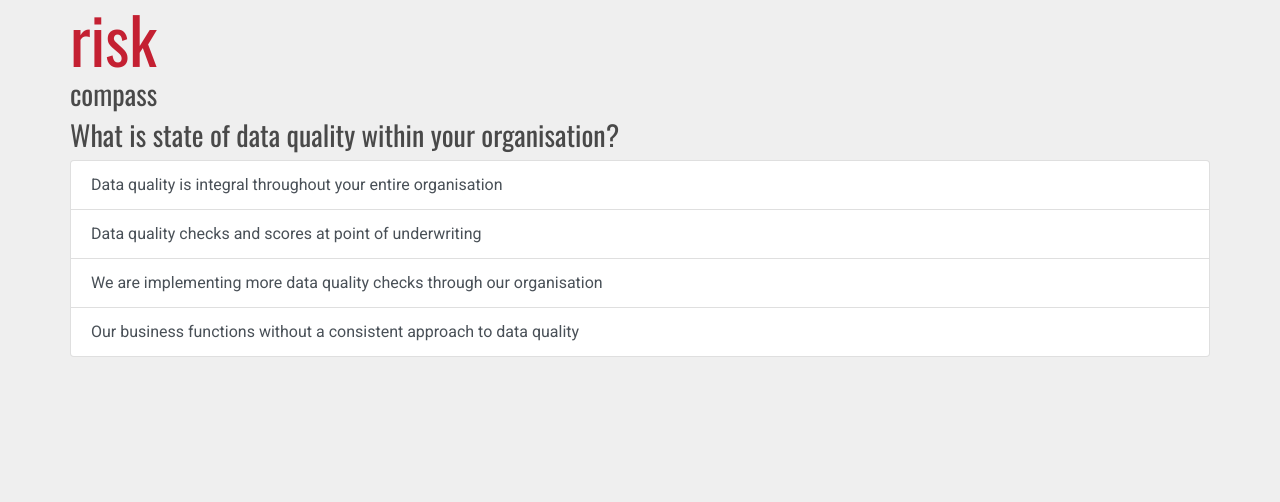
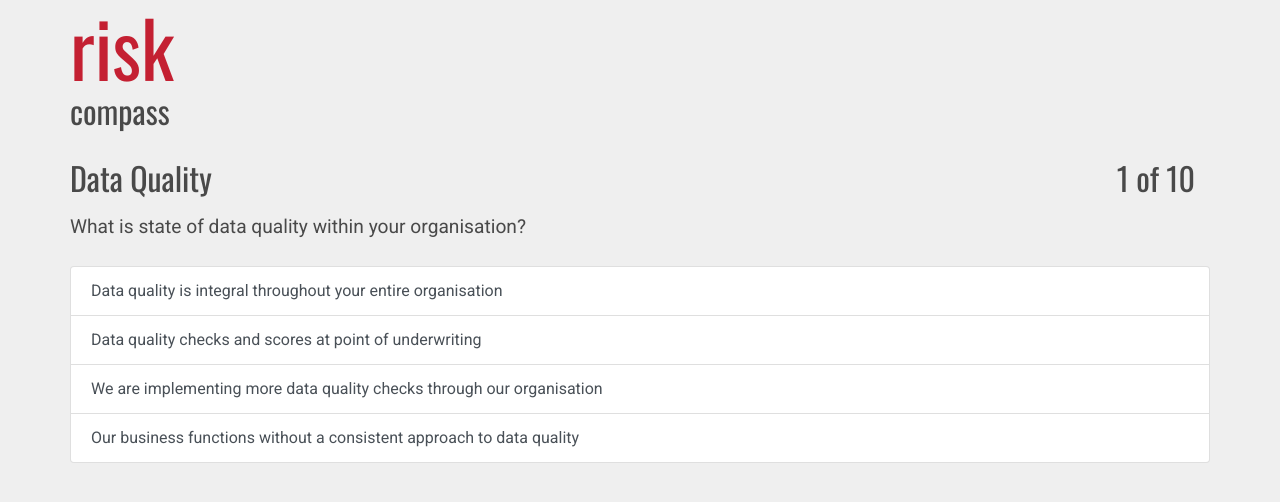
Before and after one commit to anishpatelwork/RiskCompass, a Django app: template compass/templates/question.html in a window 1280 px wide. Shown: the top 502 px of the page. Run offline with Django 3.2, Linux system fonts and the light colour scheme; the template is opened without the code that fills it: values that come from a table or form of the project are taken from there, others are empty; data comes from the database, SQL or seed files in the repository; some libraries are stand-ins or nearby versions.

Commit message:
Adding some formatting to improve the look and feel

```diff
--- a/compass/static/site.css
+++ b/compass/static/site.css
@@ -2,15 +2,22 @@ body {
     font-family: 'Roboto';
     color:rgb(73,73,73);
     background-color: rgb(239,239,239);
+    font-size:1em;
 }
 h1 {
     color:rgb(73,73,73);
     font-family: 'Oswald';
-    font-size:28px;
+    font-size:2em;
+}
+h2 {
+    font-family: 'Roboto';
+    color:rgb(73,73,73);
+    background-color: rgb(239,239,239);
+    font-size:1.2em;
 }
 span {
     color:rgb(196,32,50);
-    font-size: 64px;
+    font-size: 2.4em;
 }
 .chart-container {
   position: relative;
@@ -18,3 +25,8 @@ span {
   height: 80vh;
   width: 80vw;
 }
+
+.material-icons.md-18 { font-size: 18px; }
+.material-icons.md-24 { font-size: 24px; }
+.material-icons.md-36 { font-size: 36px; }
+.material-icons.md-48 { font-size: 48px; }
--- a/compass/templates/base.html
+++ b/compass/templates/base.html
@@ -9,7 +9,7 @@
         <script src="https://ajax.googleapis.com/ajax/libs/jquery/3.3.1/jquery.min.js"></script>
         <script src="https://cdnjs.cloudflare.com/ajax/libs/popper.js/1.12.9/umd/popper.min.js"></script>
         <script src="https://maxcdn.bootstrapcdn.com/bootstrap/4.0.0/js/bootstrap.min.js"></script>
-        <link href="https://fonts.googleapis.com/css?family=Oswald|Roboto" rel="stylesheet">
+        <link href="https://fonts.googleapis.com/css?family=Oswald|Roboto|Material+Icons" rel="stylesheet">
         {% block extra_scripts %}{% endblock %}
         <title>Risk Compass</title>
     </head>
--- a/compass/templates/question.html
+++ b/compass/templates/question.html
@@ -1,8 +1,25 @@
 {% extends 'base.html' %}
 
 {% block content %}
+
+    <div class="row" style="height:20px;">
+    </div>
     <div class="row">
-        <h1>{{ question.description }}</h1>
+        <div class="col-sm-8">
+            <div class="row">
+                <h1>Data Quality</h1>
+            </div>
+            <div class="row" style="height:10px;">
+            </div>
+            <div class="row">
+                <h2>{{ question.description }}</h2>
+            </div>
+        </div>
+        <div class="col-sm-4">
+            <h1><div class="float-right">1 of 10</div></h1>
+        </div>
+    </div>
+    <div class="row" style="height:20px;">
     </div>
     <div class="row">
         <div class="list-group w-100">
```
Also changed, not shown: compass/templates/home.html (+10 -11 lines).
